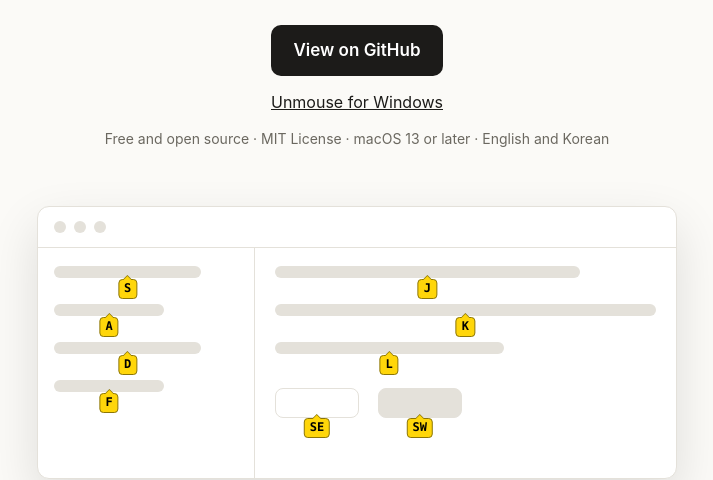
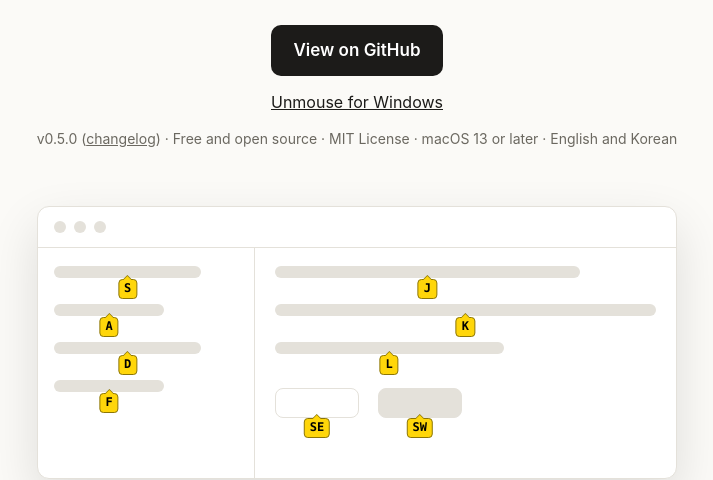
Before and after one commit to gincheong/Unmouse, a plain HTML site: page docs/index.html in a window 1280 px wide. Shown: the part 330-810 px from the top of the page, without its empty margins (283-996 px from the left). Drawn offline with Linux system fonts and the light colour scheme.

Commit message:
docs: show the current version and changelog link in the landing hero
Co-Authored-By: Claude Fable 5.2 <noreply@anthropic.com>

```diff
--- a/docs/index.html
+++ b/docs/index.html
@@ -159,7 +159,7 @@
     <p class="tagline">Click anything on macOS with the keyboard. Press a shortcut, type a label, done.</p>
     <a class="button" href="https://github.com/gincheong/Unmouse">View on GitHub</a>
     <p class="platform"><a href="https://github.com/gincheong/unmouse-windows">Unmouse for Windows</a></p>
-    <p class="meta">Free and open source · MIT License · macOS 13 or later · English and Korean</p>
+    <p class="meta">v0.5.0 (<a href="changelog.html">changelog</a>) · Free and open source · MIT License · macOS 13 or later · English and Korean</p>
   </section>
 
   <div class="demo" aria-hidden="true">
```
Also changed, not shown: 1 other file.
